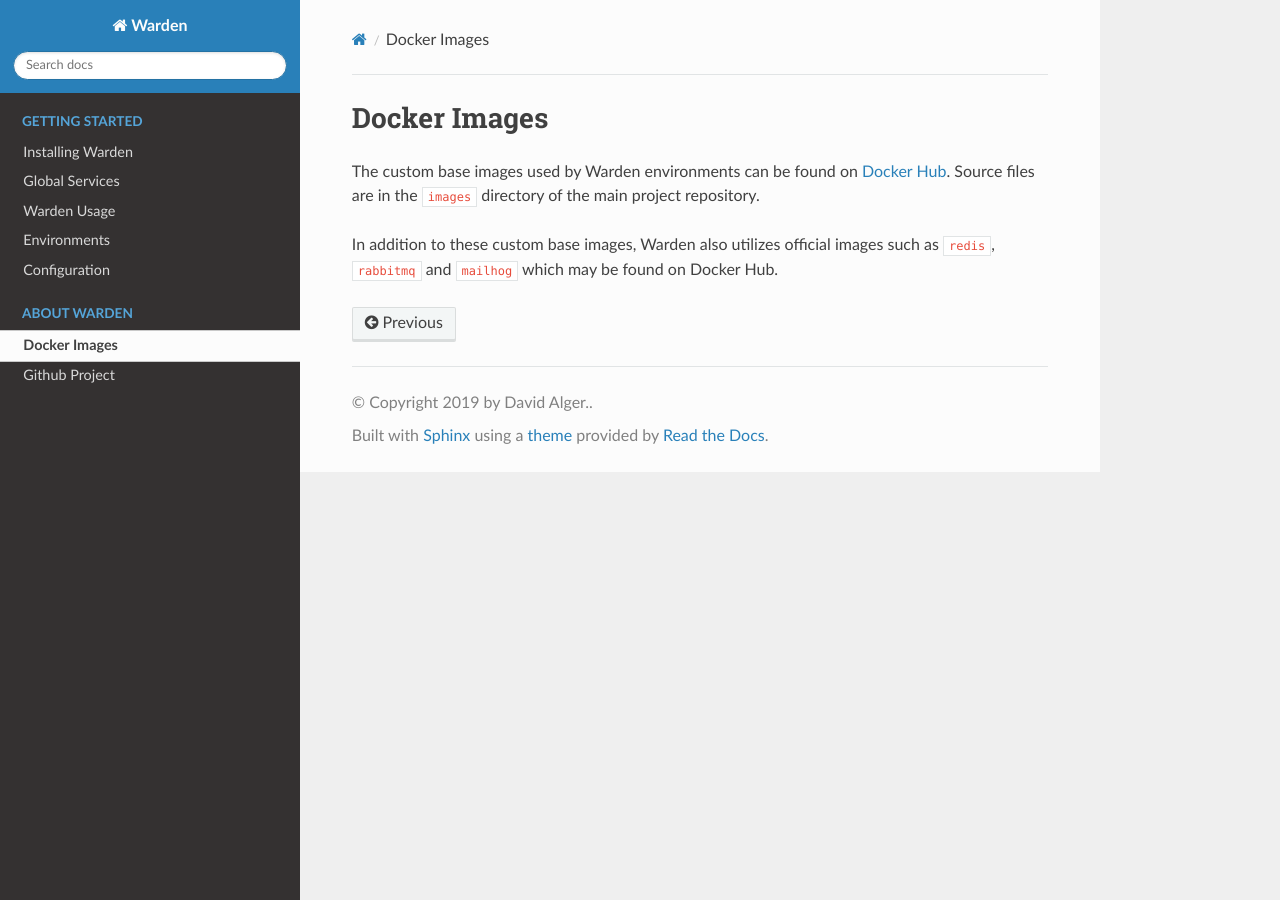
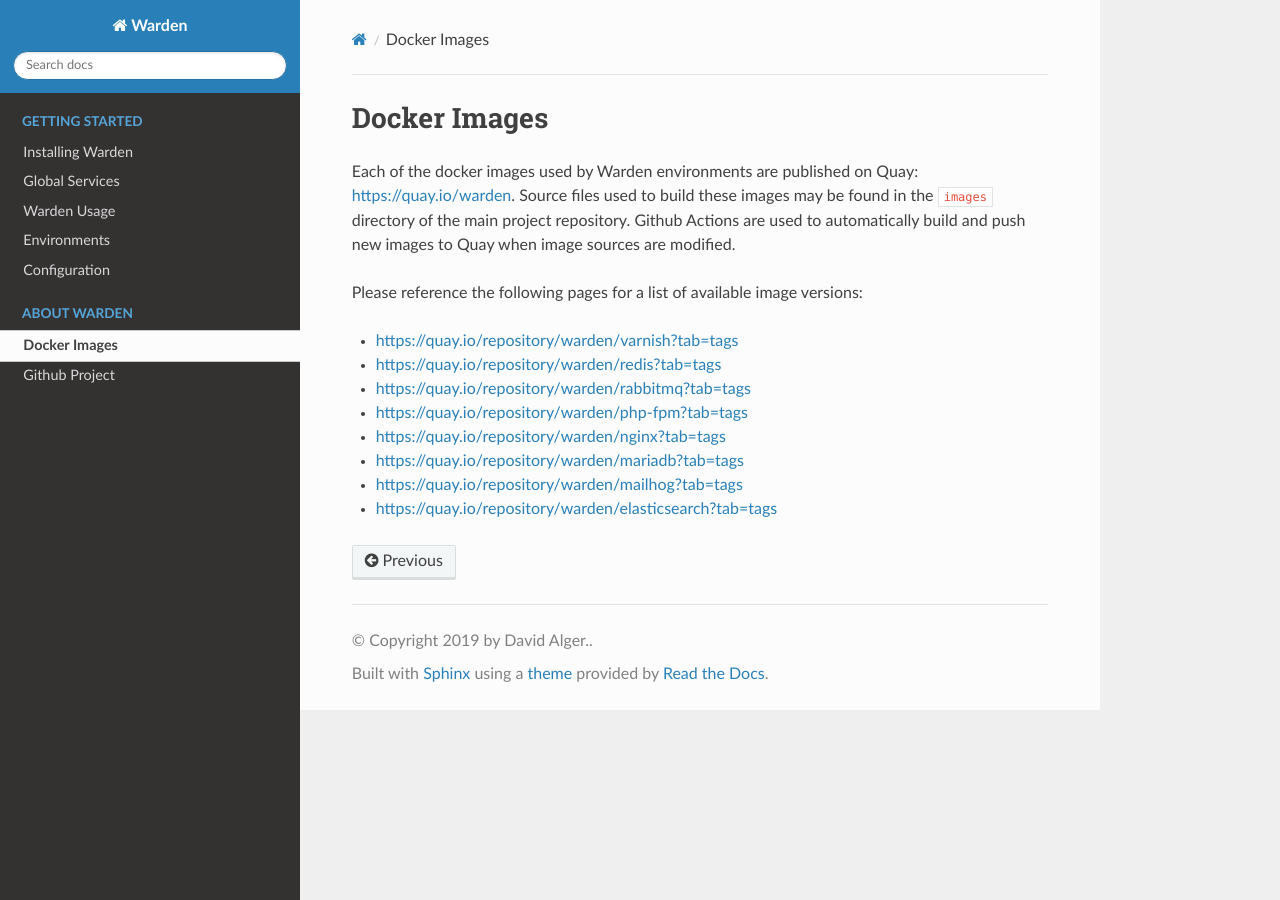
Before and after one commit to wardenenv/warden, a Sphinx documentation site: the page built from docs/images.md, in a window 1280 px wide. Built offline with Sphinx 7.4.7 and the Read the Docs theme 2.0.0, drawn with Linux system fonts in a browser that asks for light colours.

Commit message:
Updated docs page on images

```diff
--- a/docs/images.md
+++ b/docs/images.md
@@ -1,5 +1,14 @@
 ## Docker Images
 
-The custom base images used by Warden environments can be found on [Docker Hub](https://hub.docker.com/r/davidalger/warden). Source files are in the `images` directory of the main project repository.
+Each of the docker images used by Warden environments are published on Quay: [https://quay.io/warden](https://quay.io/warden). Source files used to build these images may be found in the `images` directory of the main project repository. Github Actions are used to automatically build and push new images to Quay when image sources are modified.
 
-In addition to these custom base images, Warden also utilizes official images such as `redis`, `rabbitmq` and `mailhog` which may be found on Docker Hub.
+Please reference the following pages for a list of available image versions:
+
+* [https://quay.io/repository/warden/varnish?tab=tags](https://quay.io/repository/warden/varnish?tab=tags)
+* [https://quay.io/repository/warden/redis?tab=tags](https://quay.io/repository/warden/redis?tab=tags)
+* [https://quay.io/repository/warden/rabbitmq?tab=tags](https://quay.io/repository/warden/rabbitmq?tab=tags)
+* [https://quay.io/repository/warden/php-fpm?tab=tags](https://quay.io/repository/warden/php-fpm?tab=tags)
+* [https://quay.io/repository/warden/nginx?tab=tags](https://quay.io/repository/warden/nginx?tab=tags)
+* [https://quay.io/repository/warden/mariadb?tab=tags](https://quay.io/repository/warden/mariadb?tab=tags)
+* [https://quay.io/repository/warden/mailhog?tab=tags](https://quay.io/repository/warden/mailhog?tab=tags)
+* [https://quay.io/repository/warden/elasticsearch?tab=tags](https://quay.io/repository/warden/elasticsearch?tab=tags)
```
Also changed, not shown: README.md (+1 -1 lines).
